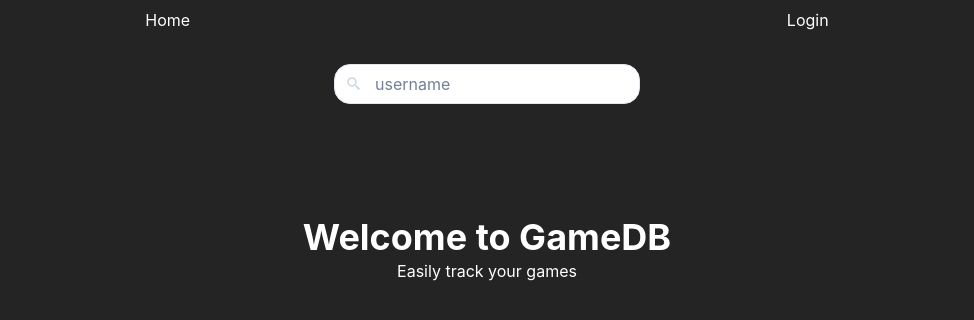
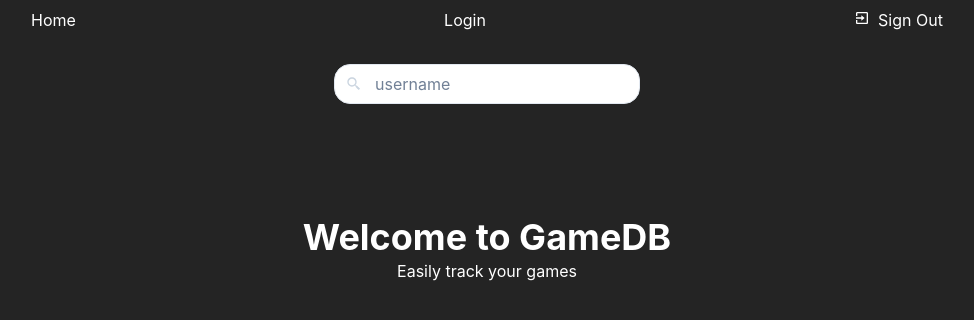
Before and after one commit to HazyVT/gamelist, a React (Vite) app: page / in a window 1280 px wide. Shown: the top 320 px of the page, without its empty margins (153-1127 px from the left). Built offline with nearby package versions, Linux system fonts and the light colour scheme.

Commit message:
V0.1.4
- Changed Account layout
- Fixed Navbar
- Changed ReadMe

```diff
--- a/src/Account.jsx
+++ b/src/Account.jsx
@@ -1,5 +1,5 @@
 /* eslint-disable react/prop-types */
-import { Box, Button, Heading, Icon, Input, Modal, ModalBody, ModalCloseButton, ModalContent, ModalHeader, ModalOverlay, Spinner, useDisclosure } from "@chakra-ui/react";
+import { Box, Button, Heading, Icon, Input, Modal, ModalBody, ModalCloseButton, ModalContent, ModalHeader, ModalOverlay, Spinner, Table, TableCaption, TableContainer, Thead ,Td, Tr, useDisclosure } from "@chakra-ui/react";
 import { useEffect, useRef, useState } from "react";
 import { AiFillPlusCircle } from 'react-icons/ai';
 import { supabase } from "./supaClient";
@@ -49,7 +49,7 @@ export default function Account({session}) {
           <Spinner />
         </Box>
         :
-        <Box display='flex' flexDir='row' justifyContent={'space-around'} marginTop={24}>
+        <Box display='flex' flexDir='column' alignItems={'center'} marginTop={24}>
           <Box display='flex' w={48} h={'fit-content'} justifyContent={'center'} alignItems={'center'}>
             <Heading fontWeight={200} size='md' marginRight={4}>Add To List</Heading>
             <Button onClick={onOpen}><Icon as={AiFillPlusCircle} /></Button>
--- a/src/Navbar.jsx
+++ b/src/Navbar.jsx
@@ -39,7 +39,7 @@ export default function Navbar({session}) {
       <Box display={'flex'} justifyContent={'space-around'} alignItems={'center'} paddingTop={2}>
         <Link to={'/'} className='home'>{'Home'}</Link>
         <Link className={'pfp'} to={session ? '/account' : '/auth'}>{session ? <Image w={12} borderRadius={50} src={pfp}/> : 'Login'}</Link>
-        <Box className="signout" display={session ? 'flex' : 'none'} alignItems={'center'}>
+        <Box className="signout" display={session ? 'flex' : 'nonex'} alignItems={'center'}>
           <Icon as={BiExit} marginRight={2}/><Link onClick={signOut}>Sign Out</Link>
         </Box>
       </Box>
```
Also changed, not shown: 1 other file (tests, documents, lock files or other folders).
